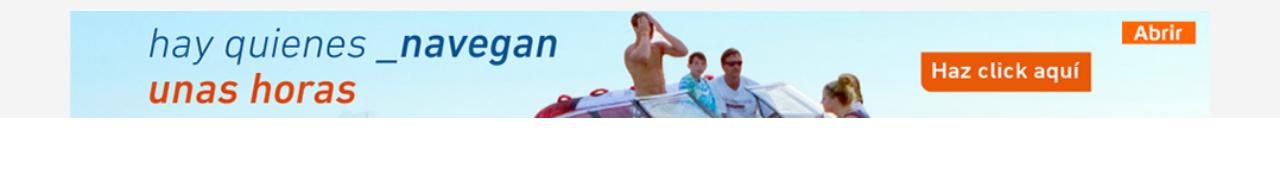
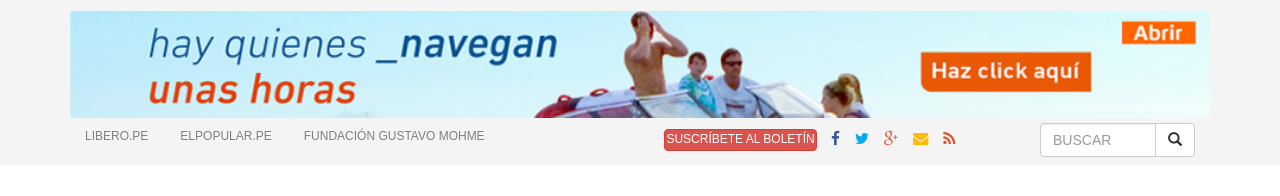
Before and after one commit to bluedem0n/republica, a plain HTML site: page index.html in a window 1280 px wide. Drawn offline with Linux system fonts and the light colour scheme.

Commit message:
Integrando seccion de enlaces externos

```diff
--- a/css/common.css
+++ b/css/common.css
@@ -9,3 +9,48 @@
   text-align: center;
   padding-top: 1%;
 }
+
+/* SECCION ENLACES EXTERNOS */
+
+.btn-suscribete{
+    padding: 1px;
+    font-size: 12px;
+}
+.enlaces a{
+    font-size: 12px;
+    color: gray;
+}
+.redes-basic a{
+    margin-left: 3%;
+}
+.nav-icons{
+    padding: 1.7%;
+}
+.redes-basic {
+	display: inline;
+	font-size: 1.1em;
+}
+.twitter-basic {
+	color: #00ACED;
+}
+
+.google-basic {
+	color: #E75A4D;
+}
+.fb-basic {
+	color: #3B5998;
+}
+.youtube {
+	color: #C00101;
+	font-size: 18px;
+}
+.mensaje{
+	color: #FFBA08;
+}
+.rss{
+	color:#DA562C;
+}
+/* SEARCH */
+.form-control{
+    width: 100px;
+}
--- a/index.html
+++ b/index.html
@@ -14,11 +14,43 @@
 	<link rel="stylesheet" type="text/css" href="css/utilities.css">
 </head>
 <body>
-	<div class="container-fluid bg-gray">
+		<div class="container-fluid bg-gray">
 		<div class="container">
 			<img class="publicidad" src="image/banner_top.jpg" alt="bannertop">
+			<div class="row">
+				<div class="col-md-6">
+					<ul class="nav nav-pills enlaces">
+						<li><a href="#">LIBERO.PE</a></li>
+						<li><a href="#">ELPOPULAR.PE</a></li>
+						<li><a href="#">FUNDACIÓN GUSTAVO MOHME</a></li>
+					</ul>
+				</div>
+				<div class="col-md-6">
+					<div class="col-md-8 nav-icons">
+						<button type="button" class="btn btn-danger btn-suscribete">SUSCRÍBETE AL BOLETÍN</button>
+						<div class="redes-basic">
+							<a href="#"><i class="fa fa-facebook-f fb-basic"></i></a>
+							<a href="#"><i class="fa fa-twitter twitter-basic"></i></a>
+							<a href="#"><i class="fa fa-google-plus google-basic"></i></a>
+							<a href="#"><i class="fa fa-envelope mensaje"></i></a>
+							<a href="#"><i class="fa fa-rss rss"></i></a>
+						</div>
+					</div>
+					<div class="col-md-4">
+						<form class="navbar-form" role="search">
+							<div class="input-group add-on">
+								<input class="form-control" placeholder="BUSCAR" name="srch-term" id="srch-term" type="text">
+								<div class="input-group-btn">
+									<button class="btn btn-default" type="submit"><i class="glyphicon glyphicon-search"></i></button>
+								</div>
+							</div>
+						</form>
+					</div>
+				</div>
+			</div>
+		</div>
+		</div>
 
-	</div>
 
 	<script src="js/jquery.js"></script>
 	<script src="js/bootstrap.min.js"></script>
```
